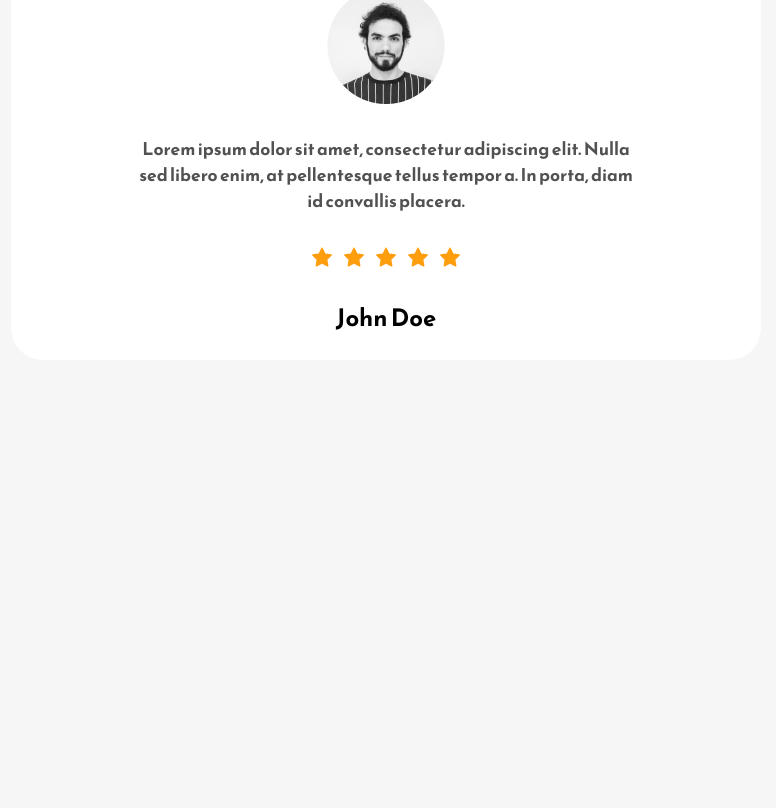
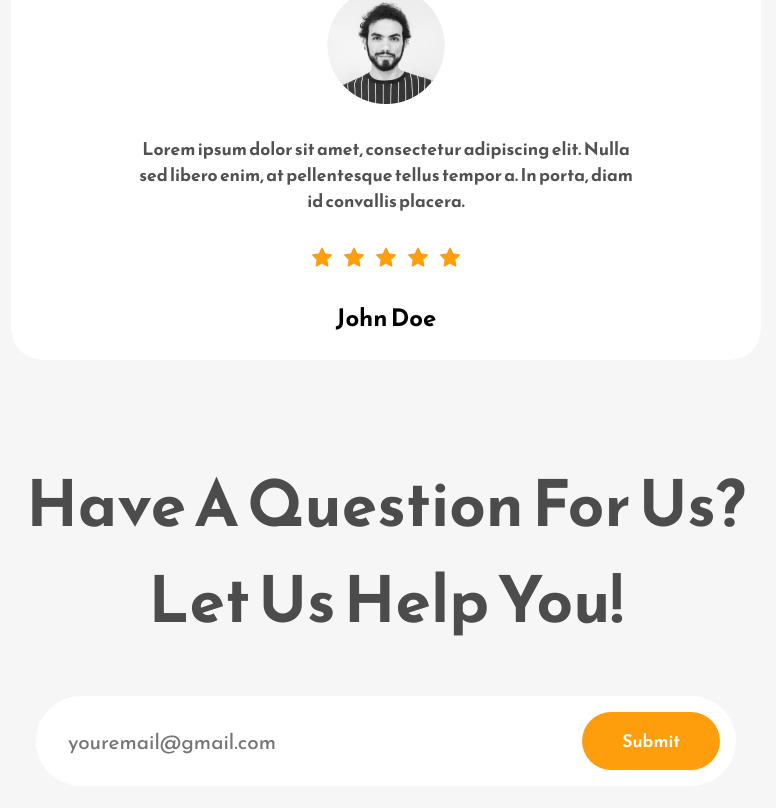
Before and after one commit to asithembiso/resturant-landing-page, a React (Create React App) app: page / in a window 1280 px wide. Shown: the part 3645-4453 px from the top of the page, without its empty margins (254-1030 px from the left). Before the commit the page ends 4037 px from the top, so only its background shows below. Built offline with nearby package versions, Linux system fonts and the light colour scheme.

Commit message:
feat: created contact section

```diff
--- a/src/App.js
+++ b/src/App.js
@@ -3,6 +3,7 @@
 import About from "./components/About"
 import Work from "./components/Work"
 import Testimonials from './components/Testimonials';
+import Contact from './components/Contact';
 
 function App() {
   return (
@@ -11,6 +12,7 @@
       <About/>
       <Work/>
       <Testimonials/>
+      <Contact/>
     </div>
   );
 }
--- a/src/components/Contact.js
+++ b/src/components/Contact.js
@@ -0,0 +1,16 @@
+import React from "react"
+
+const Contact = () => {
+    return (
+        <div className="contact-page-wrapper">
+            <h1 className="primary-heading">Have A Question For Us?</h1>
+            <h1 className="primary-heading">Let Us Help You!</h1>
+            <div className="contact-form-container">
+                <input type="text" placeholder="youremail@gmail.com"/>
+                <button className="secondary-button">Submit</button>
+            </div>
+        </div>
+    );
+}
+
+export default Contact
```
